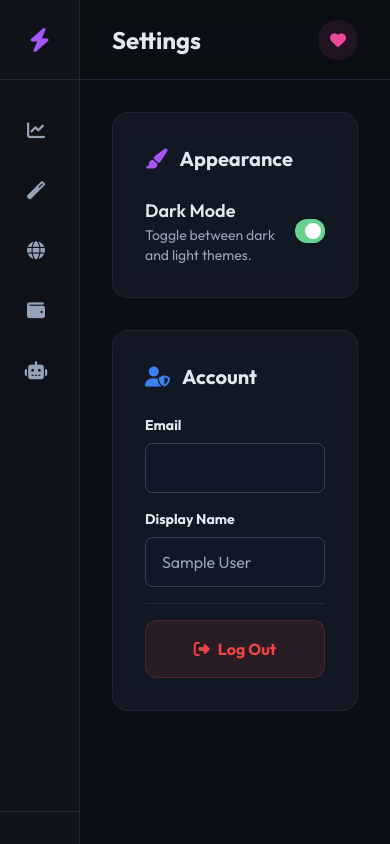
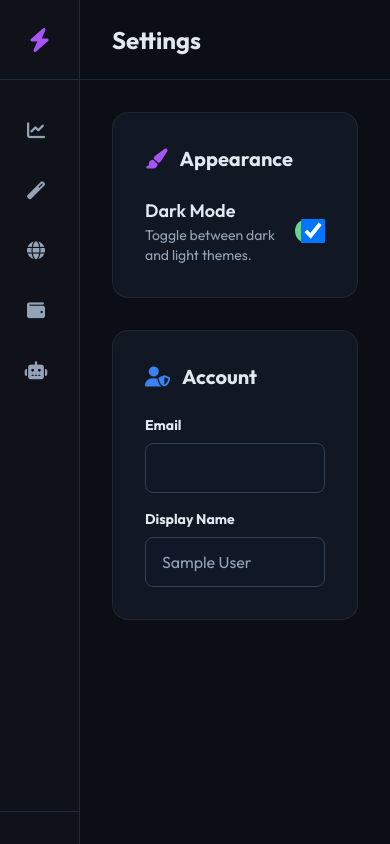
Before and after one commit to Saifan-01/IntelliVest_Project_v2, a Flask app: page /settings in a window 390 px wide. Run offline with Flask 3, Linux system fonts and the light colour scheme; the visitor is signed in with stand-in values (Sample User, id 1); some libraries are stand-ins or nearby versions.

Commit message:
Refactor settings.html for clarity and consistency
Removed unused comments and simplified the structure of the settings page. Updated class attributes for consistency and improved readability.

```diff
--- a/templates/settings.html
+++ b/templates/settings.html
@@ -9,6 +9,7 @@
     <script src="https://unpkg.com/vue@3/dist/vue.global.js"></script>
     <link href="https://cdnjs.cloudflare.com/ajax/libs/font-awesome/6.4.0/css/all.min.css" rel="stylesheet">
     <link href="https://fonts.googleapis.com/css2?family=Outfit:wght@300;400;600;700&display=swap" rel="stylesheet">
+
     <style>
         body {
             font-family: 'Outfit', sans-serif;
@@ -35,7 +36,6 @@
             border: 1px solid rgba(226, 232, 240, 0.8);
         }
 
-        /* Sidebar overrides */
         body.light-mode aside {
             background-color: #FFFFFF !important;
             border-right-color: #E2E8F0 !important;
@@ -49,7 +49,6 @@
             background-color: #F1F5F9 !important;
         }
 
-        /* Toggle Switch */
         .toggle-checkbox:checked {
             right: 0;
             border-color: #68D391;
@@ -67,6 +66,7 @@
 
 <body class="h-screen flex overflow-hidden">
     <div id="app" class="flex w-full h-full" v-cloak>
+
         <!-- Sidebar -->
         <aside
             class="w-20 lg:w-64 flex-shrink-0 border-r border-slate-800 bg-[#0F1219] flex flex-col transition-all duration-300">
@@ -74,82 +74,71 @@
                 <i class="fas fa-bolt text-2xl text-purple-500"></i>
                 <span class="ml-3 text-xl font-bold hidden lg:block">IntelliVest</span>
             </div>
+
             <nav class="flex-1 py-6 px-2 lg:px-4 space-y-2">
-                <a href="/"
-                    class="w-full flex items-center p-3 rounded-xl text-slate-400 hover:bg-slate-800 transition-colors">
+                <a href="/" class="w-full flex items-center p-3 rounded-xl text-slate-400 hover:bg-slate-800">
                     <i class="fas fa-chart-line text-lg w-8 text-center"></i>
                     <span class="font-medium hidden lg:block">Overview</span>
                 </a>
-                <a href="#"
-                    class="w-full flex items-center p-3 rounded-xl text-slate-400 hover:bg-slate-800 transition-colors">
+
+                <a href="#" class="w-full flex items-center p-3 rounded-xl text-slate-400 hover:bg-slate-800">
                     <i class="fas fa-magic text-lg w-8 text-center"></i>
                     <span class="font-medium hidden lg:block">Simulator</span>
                 </a>
-                <a href="/market"
-                    class="w-full flex items-center p-3 rounded-xl text-slate-400 hover:bg-slate-800 transition-colors">
+
+                <a href="/market" class="w-full flex items-center p-3 rounded-xl text-slate-400 hover:bg-slate-800">
                     <i class="fas fa-globe text-lg w-8 text-center"></i>
                     <span class="font-medium hidden lg:block">Market (BSE)</span>
                 </a>
-                <a href="/budgets"
-                    class="w-full flex items-center p-3 rounded-xl text-slate-400 hover:bg-slate-800 transition-colors">
+
+                <a href="/budgets" class="w-full flex items-center p-3 rounded-xl text-slate-400 hover:bg-slate-800">
                     <i class="fas fa-wallet text-lg w-8 text-center"></i>
                     <span class="font-medium hidden lg:block">Budgets</span>
                 </a>
-                <a href="/invest"
-                    class="w-full flex items-center p-3 rounded-xl text-slate-400 hover:bg-slate-800 transition-colors">
+
+                <a href="/invest" class="w-full flex items-center p-3 rounded-xl text-slate-400 hover:bg-slate-800">
                     <i class="fas fa-robot text-lg w-8 text-center"></i>
                     <span class="font-medium hidden lg:block">Investment AI</span>
                 </a>
             </nav>
 
-            <!-- Interactive Profile Sidebar -->
+            <!-- Profile -->
             <div class="p-4 border-t border-slate-800 relative mt-auto">
                 <div @click="showProfileMenu = !showProfileMenu"
-                    class="bg-gradient-to-tr from-purple-900/20 to-blue-900/20 p-4 rounded-xl border border-white/5 hidden lg:block cursor-pointer hover:bg-slate-800 transition-colors">
+                    class="bg-gradient-to-tr from-purple-900/20 to-blue-900/20 p-4 rounded-xl border border-white/5 hidden lg:block cursor-pointer">
                     <div class="flex items-center space-x-3">
-                        <div
-                            class="w-8 h-8 rounded-full bg-purple-500 flex items-center justify-center text-xs font-bold">
+                        <div class="w-8 h-8 rounded-full bg-purple-500 flex items-center justify-center text-xs font-bold">
                             {{ session.initials }}
                         </div>
                         <div>
                             <div class="text-sm font-semibold">{{ session.name }}</div>
                             <div class="text-xs text-slate-400">{{ session.user }}</div>
                         </div>
-                        <i class="fas fa-chevron-up text-xs text-slate-500 ml-auto"></i>
                     </div>
                 </div>
 
-                <!-- Profile Menu -->
                 <div v-if="showProfileMenu"
-                    class="absolute bottom-20 left-4 right-4 bg-slate-900 border border-slate-700 rounded-xl shadow-xl z-50 overflow-hidden fade-in">
-                    <a href="/settings"
-                        class="block px-4 py-3 text-sm text-slate-300 hover:bg-slate-800 hover:text-white border-b border-slate-800">
+                    class="absolute bottom-20 left-4 right-4 bg-slate-900 border border-slate-700 rounded-xl shadow-xl z-50">
+                    <a href="/settings" class="block px-4 py-3 text-sm hover:bg-slate-800">
                         <i class="fas fa-cog mr-2"></i> Settings
                     </a>
-                    <a href="/logout"
-                        class="block px-4 py-3 text-sm text-red-400 hover:bg-slate-800 hover:text-red-300">
+                    <a href="/logout" class="block px-4 py-3 text-sm text-red-400 hover:bg-slate-800">
                         <i class="fas fa-sign-out-alt mr-2"></i> Log Out
                     </a>
                 </div>
             </div>
         </aside>
 
-        <!-- Main Content -->
-        <main class="flex-1 flex flex-col h-full bg-inherit relative overflow-hidden">
-            <header
-                class="h-20 border-b border-slate-800 flex items-center justify-between px-8 backdrop-blur-md z-10 sticky top-0">
+        <!-- Main -->
+        <main class="flex-1 flex flex-col overflow-hidden">
+            <header class="h-20 border-b border-slate-800 flex items-center justify-between px-8">
                 <h1 class="text-2xl font-bold">Settings</h1>
-                <!-- Donation Icon for Mobile -->
-                <button @click="showDonate = true"
-                    class="w-10 h-10 rounded-full bg-pink-500/10 hover:bg-pink-500/20 flex items-center justify-center transition-colors lg:hidden">
-                    <i class="fas fa-heart text-pink-500"></i>
-                </button>
             </header>
 
             <div class="flex-1 overflow-y-auto p-8">
                 <div class="max-w-4xl mx-auto space-y-8">
 
-                    <!-- Appearance Section -->
+                    <!-- Appearance -->
                     <div class="glass-panel p-8">
                         <h2 class="text-xl font-bold mb-6 flex items-center">
                             <i class="fas fa-paint-brush mr-3 text-purple-500"></i> Appearance
@@ -161,78 +150,32 @@
                                 <p class="text-sm text-slate-400">Toggle between dark and light themes.</p>
                             </div>
 
-                            <!-- Toggle Switch -->
-                            <div
-                                class="relative inline-block w-12 h-6 align-middle select-none transition duration-200 ease-in">
-                                <input type="checkbox" name="toggle" id="theme-toggle" :checked="isDarkMode"
-                                    @change="toggleTheme"
-                                    class="toggle-checkbox absolute block w-6 h-6 rounded-full bg-white border-4 border-slate-700 appearance-none cursor-pointer" />
-                                <label for="theme-toggle"
-                                    class="toggle-label block overflow-hidden h-6 rounded-full bg-slate-700 cursor-pointer"></label>
+                            <div class="relative inline-block w-12 h-6">
+                                <input type="checkbox" :checked="isDarkMode" @change="toggleTheme"
+                                    class="toggle-checkbox absolute w-6 h-6 rounded-full bg-white cursor-pointer">
+                                <label class="toggle-label block h-6 rounded-full bg-slate-700"></label>
                             </div>
                         </div>
                     </div>
 
-                    <!-- Account Section -->
+                    <!-- Account -->
                     <div class="glass-panel p-8">
                         <h2 class="text-xl font-bold mb-6 flex items-center">
                             <i class="fas fa-user-shield mr-3 text-blue-500"></i> Account
                         </h2>
+
                         <div class="space-y-4">
                             <div>
                                 <label class="block text-sm font-bold mb-2">Email</label>
                                 <input type="text" value="{{ session.user }}" disabled
-                                    class="w-full bg-slate-900/50 border border-slate-700 rounded-lg px-4 py-3 text-slate-400 cursor-not-allowed">
+                                    class="w-full bg-slate-900/50 border border-slate-700 rounded-lg px-4 py-3 text-slate-400">
                             </div>
+
                             <div>
                                 <label class="block text-sm font-bold mb-2">Display Name</label>
                                 <input type="text" value="{{ session.name }}" disabled
-                                    class="w-full bg-slate-900/50 border border-slate-700 rounded-lg px-4 py-3 text-slate-400 cursor-not-allowed">
+                                    class="w-full bg-slate-900/50 border border-slate-700 rounded-lg px-4 py-3 text-slate-400">
                             </div>
-
-                            <!-- Dedicated Logout for Mobile -->
-                            <div class="pt-4 border-t border-slate-800 mt-6 lg:hidden">
-                                <a href="/logout"
-                                    class="w-full flex items-center justify-center space-x-2 bg-red-500/10 hover:bg-red-500/20 text-red-500 py-4 rounded-xl font-bold transition-all border border-red-500/20">
-                                    <i class="fas fa-sign-out-alt"></i>
-                                    <span>Log Out</span>
-                                </a>
-                            </div>
-                        </div>
-                    </div>
-
-
-                    <!-- Donation Modal (Moved Inside #app) -->
-                    <div v-if="showDonate" class="fixed inset-0 z-[100] flex items-center justify-center px-4 fade-in">
-                        <div class="absolute inset-0 bg-black/80 backdrop-blur-sm" @click="showDonate = false"></div>
-                        <div
-                            class="relative bg-[#1E293B] border border-slate-700 p-8 rounded-2xl shadow-2xl max-w-sm w-full text-center">
-                            <button @click="showDonate = false"
-                                class="absolute top-4 right-4 text-slate-400 hover:text-white">
-                                <i class="fas fa-times text-xl"></i>
-                            </button>
-                            <div
-                                class="w-16 h-16 bg-pink-500/20 rounded-full flex items-center justify-center mx-auto mb-4">
-                                <i class="fas fa-heart text-3xl text-pink-500"></i>
-                            </div>
-                            <h3 class="text-2xl font-bold text-white mb-2">Support IntelliVest</h3>
-                            <p class="text-slate-400 text-sm mb-6">Help us keep the servers running!</p>
-                            <div class="bg-white p-4 rounded-xl mb-6 inline-block">
-                                <img src="https://api.qrserver.com/v1/create-qr-code/?size=200x200&data=upi://pay?pa=faisal19262@oksbi&pn=Faisal%20Ansari&cu=INR"
-                                    alt="Donate QR" class="w-48 h-48">
-                            </div>
-                            <div
-                                class="bg-slate-900 rounded-lg p-3 flex items-center justify-between border border-slate-700">
-                                <div class="text-xs text-slate-400 text-left">
-                                    <div class="uppercase tracking-wider font-bold mb-0.5">UPI ID</div>
-                                    <div class="text-white font-mono">faisal19262@oksbi</div>
-                                </div>
-                                <button @click="copyUPI"
-                                    class="text-pink-500 hover:text-pink-400 text-xs font-bold uppercase" v-cloak>
-                                    [[ copied ? 'Copied!' : 'Copy' ]]
-                                </button>
-                            </div>
-                            <div class="mt-6 text-xs text-slate-500">Scan with GPay, PhonePe, or Paytm</div>
                         </div>
                     </div>
 
@@ -245,13 +188,10 @@
         const { createApp } = Vue
 
         createApp({
-            delimiters: ['[[', ']]'],
             data() {
                 return {
                     showProfileMenu: false,
                     isDarkMode: true,
-                    showDonate: false,
-                    copied: false,
                     session: {
                         name: '{{ session.get("name", "User") }}',
                         initials: '{{ session.get("initials", "U") }}',
@@ -260,22 +200,13 @@
                 }
             },
             mounted() {
-                // Check local storage
                 const savedTheme = localStorage.getItem('theme');
                 if (savedTheme === 'light') {
                     this.isDarkMode = false;
                     document.body.classList.add('light-mode');
-                } else {
-                    this.isDarkMode = true;
-                    document.body.classList.remove('light-mode');
                 }
             },
             methods: {
-                copyUPI() {
-                    navigator.clipboard.writeText('faisal19262@oksbi');
-                    this.copied = true;
-                    setTimeout(() => this.copied = false, 2000);
-                },
                 toggleTheme() {
                     this.isDarkMode = !this.isDarkMode;
                     if (this.isDarkMode) {
```
